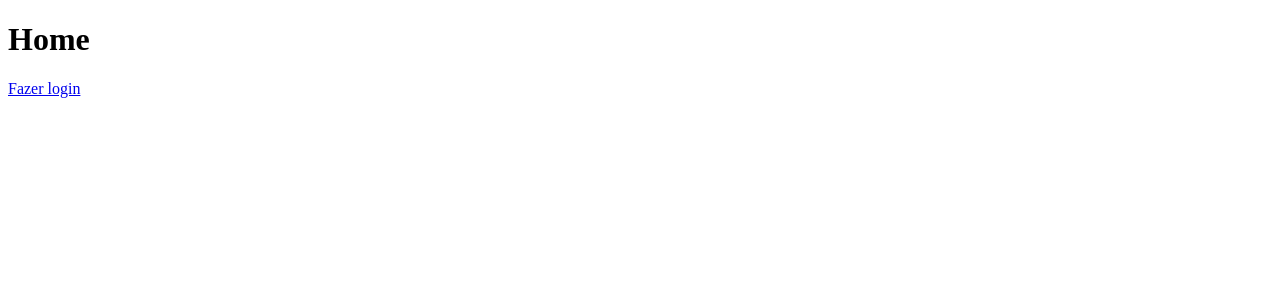
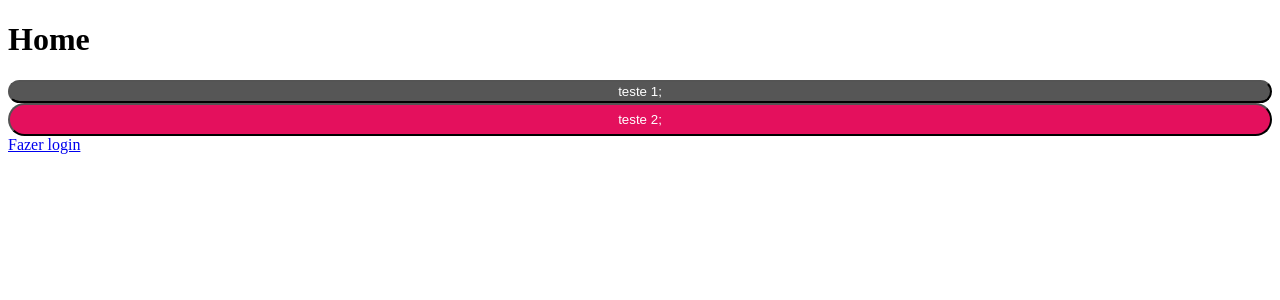
Before and after one commit to kervines/intro-react-js, a React (Create React App) app: page / in a window 1280 px wide. Shown: the top 300 px of the page. Built offline with nearby package versions, Linux system fonts and the light colour scheme.

Commit message:
Adicionado componentes de botoes

```diff
--- /dev/null
+++ b/src/components/Button/index.jsx
@@ -0,0 +1,13 @@
+import React from "react";
+
+import { ButtonContainer } from "./style";
+
+const Button = ({ title, variant = "primary", onClick }) => {
+  return (
+    <ButtonContainer variant={variant} onClick={onclick}>
+      {title};
+    </ButtonContainer>
+  );
+};
+
+export { Button };
--- /dev/null
+++ b/src/components/Button/style.js
@@ -0,0 +1,32 @@
+import styled, { css } from "styled-components";
+
+export const ButtonContainer = styled.button`
+  background: #565656;
+  border-radius: 22px;
+  position: relative;
+
+  color: #fff;
+  padding: 2px 12px;
+  min-width: 120px;
+  width: 100%;
+
+  ${({ variant }) =>
+    variant !== "primary" &&
+    css`
+      min-width: 167px;
+      height: 33px;
+
+      background: #e4105d;
+
+      &::after {
+        content: "",
+        position: absolute;
+        border: 1px solid #e4105d;
+        top: -5px;
+        left: -6px;
+        width: calc(100% - 10px);
+        heigth: calc(100% - 10px);
+        border-radius: 22px;
+  }
+  `}
+`;
--- /dev/null
+++ b/src/components/Header/style.js
@@ -0,0 +1,60 @@
+import styled from "styled-components";
+
+export const Container = styled.div`
+  width: 100%;
+  max-width: 80%;
+  height: 47px;
+
+  display: flex;
+  justify-content: space-between;
+  align-items: center;
+  margin: 0 auto;
+`;
+export const Row = styled.div`
+  display: flex;
+  flex-direction: row;
+  align-items: center;
+`;
+export const Column = styled.div`
+  display: flex;
+  flex-direction: column;
+  align-items: center;
+`;
+
+export const Wrapper = styled.div`
+  background-color: #151515;
+  width: 100%;
+  height: 47px;
+  display: flex;
+  justify-content: center;
+  align-items: center;
+`;
+
+export const BuscarInputContainer = styled.div`
+  width: 175px;
+  height: 30px;
+  background: #2d2d37;
+  border-radius: 8px;
+  padding: 2px 5px;
+  margin: 0 12px;
+`;
+
+export const Menu = styled.a`
+  font-family: "Open Sans",
+  font-style: normal;
+  font-size:12px;
+  line-height: 25px;
+  color: #ffffff;
+  margin-right: 12px;
+  text-decorection:none;
+`;
+
+export const MenuRight = styled.a`
+  font-family: "Open Sans",
+  font-style: normal;
+  font-size:12px;
+  line-height: 25px;
+  color: #ffffff;
+  margin-right: 12px;
+  text-decorection:none;
+`;
--- a/src/pages/home/index.jsx
+++ b/src/pages/home/index.jsx
@@ -1,8 +1,12 @@
 import { Link } from "react-router-dom";
+
+import { Button } from "../../components/Button";
 const Home = () => {
   return (
     <>
       <h1>Home</h1>
+      <Button title="teste 1" />
+      <Button variant="secondary" title="teste 2" />
       <Link to="/login">Fazer login</Link>
     </>
   );
```
Also changed, not shown: src/components/Header/index.jsx (added).
